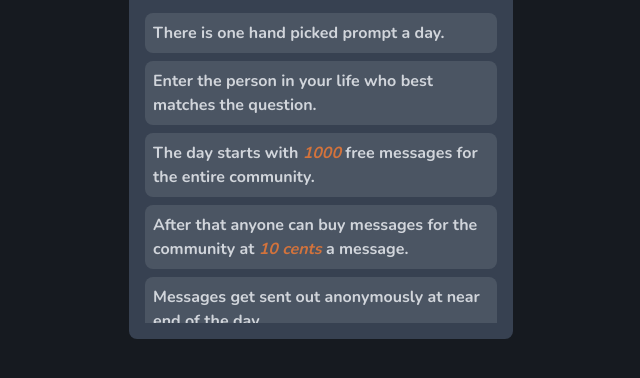
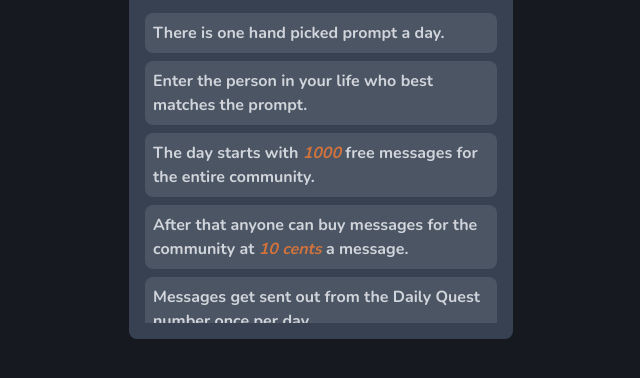
Before and after one commit to joinpickup/quest, a Next.js app in the folder code/web/: page /join in a window 1280 px wide. Shown: the part 368-746 px from the top of the page, without its empty margins (319-959 px from the left). Built offline with nearby package versions, Linux system fonts and the light colour scheme.

Commit message:
fix: update copy

```diff
--- a/code/web/components/infoDialog/InfoDialog.tsx
+++ b/code/web/components/infoDialog/InfoDialog.tsx
@@ -39,7 +39,7 @@ export default function InfoDialog({ close }: InfoDialogProps) {
                 There is one hand picked prompt a day.
               </li>
               <li className="rounded-lg p-2 bg-gray-600">
-                Enter the person in your life who best matches the question.
+                Enter the person in your life who best matches the prompt.
               </li>
               <li className="rounded-lg p-2 bg-gray-600">
                 The day starts with{" "}
@@ -52,20 +52,17 @@ export default function InfoDialog({ close }: InfoDialogProps) {
                 message.
               </li>
               <li className="rounded-lg p-2 bg-gray-600">
-                Messages get sent out anonymously at near end of the day.
+                Messages get sent out from the Daily Quest number once per day.
               </li>
             </ul>
             <div className="text-xl">Example Message That We Send</div>
             <ul className="flex flex-col space-y-2">
               <li className="rounded-lg p-2 bg-gray-600">
-                Someone chose you for the Daily Quest.
+                You were chosen for today's Daily Quest.
                 <br />
                 <br />
-                Someone who you feel the most comfortable around.
-                <br />
-                <br />
-                Go to quest.joinpickup.com for information on how to participate
-                tomorrow.
+                Go to https://quest.joinpickup.com to see the prompt.
+                Someone chose you for the Daily Quest.
               </li>
             </ul>
           </div>
```
